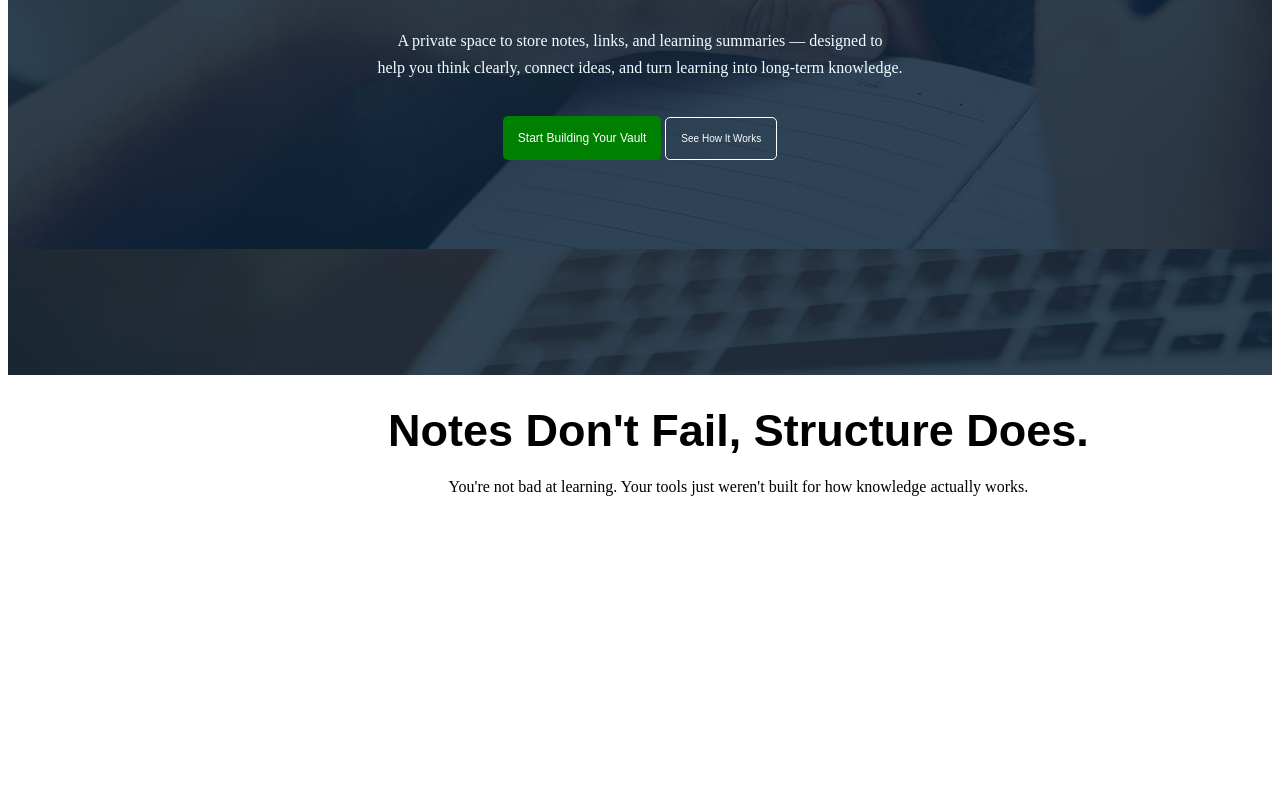
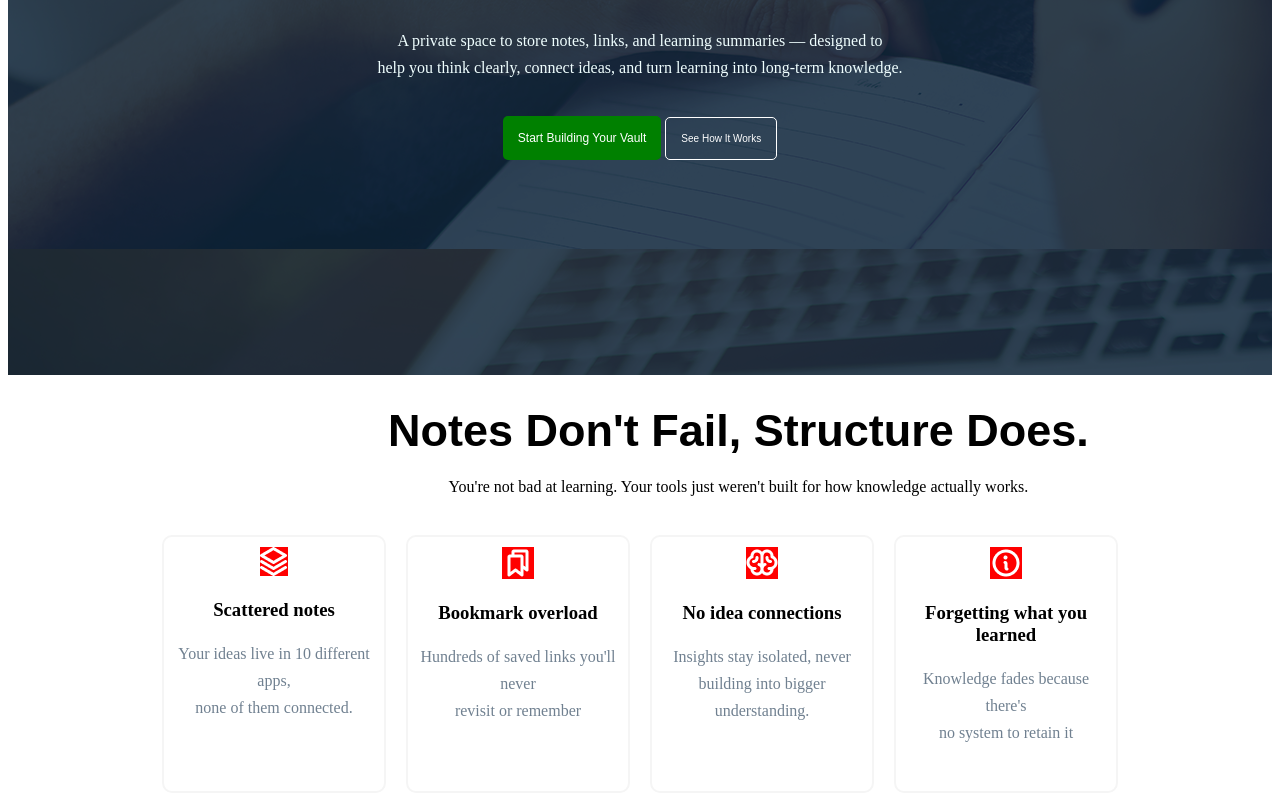
Before and after one commit to safiyahzebin/my-first-repo, a plain HTML site: page index.html in a window 1280 px wide. Shown: the part 512-1308 px from the top of the page. Before the commit the page ends 1055 px from the top, so only its background shows below. Drawn offline with Linux system fonts and the light colour scheme.

Commit message:
card section added

```diff
--- a/index.html
+++ b/index.html
@@ -48,5 +48,44 @@ help you think clearly, connect ideas, and turn learning into long-term knowledg
         <p class="note-p">You're not bad at learning. Your tools just weren't built for how knowledge actually works.</p>
     </div>
 
+    <main>
+        <section class="card-section">
+            <div class="card-container">
+               <div class="card">
+
+                <img class="card-img" src="B13-A01-Knowledge-Vault/assets/Vector.png" alt="vector">
+
+                <h3>Scattered notes</h3>
+                 <p class="card-p">Your ideas live in 10 different apps, <br>none of them connected.</p>
+
+
+
+              </div>
+
+              <div class="card">
+                <img class="card-img" src="B13-A01-Knowledge-Vault/assets/Bookmarks.png" alt="">
+                <h3>Bookmark overload</h3>
+                <p class="card-p">Hundreds of saved links you'll never <br>revisit or remember</p>
+
+              </div>
+
+              <div class="card">
+                <img class="card-img" src="B13-A01-Knowledge-Vault/assets/Brain.png" alt="">
+                <h3>No idea connections</h3>
+                <p class="card-p">Insights stay isolated, never <br>building into bigger understanding.</p>
+              </div>
+
+              <div class="card">
+                <img class="card-img" src="B13-A01-Knowledge-Vault/assets/Info.png" alt="">
+                <h3>Forgetting what you learned</h3>
+                <p class="card-p">Knowledge fades because there's <br>no system to retain it</p>
+
+              </div>
+
+            </div>
+        </section>
+
+    </main>
+
 </body>
 </html>
--- a/style.css
+++ b/style.css
@@ -126,3 +126,46 @@ h1 {
     text-align: center;
     margin-left: 380px;
 }
+ /* card section started */
+
+ .card {
+    width: 200px;
+    border: 2px solid whitesmoke;
+    border-radius: 10px;
+    padding: 10px;
+    box-shadow: 2px ;
+    align-items: center;
+    text-align: center;
+
+
+ }
+
+ .card-p {
+    color: slategrey;
+    font-size: 14;
+    font-family: serif;
+    font-weight: 500;
+ }
+
+.card-img{
+    background-color: red;
+
+
+}
+
+.card-container{
+    display: flex;
+    gap: 20px;
+
+    margin-bottom: 20px;
+    justify-content: center;
+
+}
+
+.body{
+    margin: 0 auto;
+}
+
+.card-section{
+    align-items: center;
+}
```
